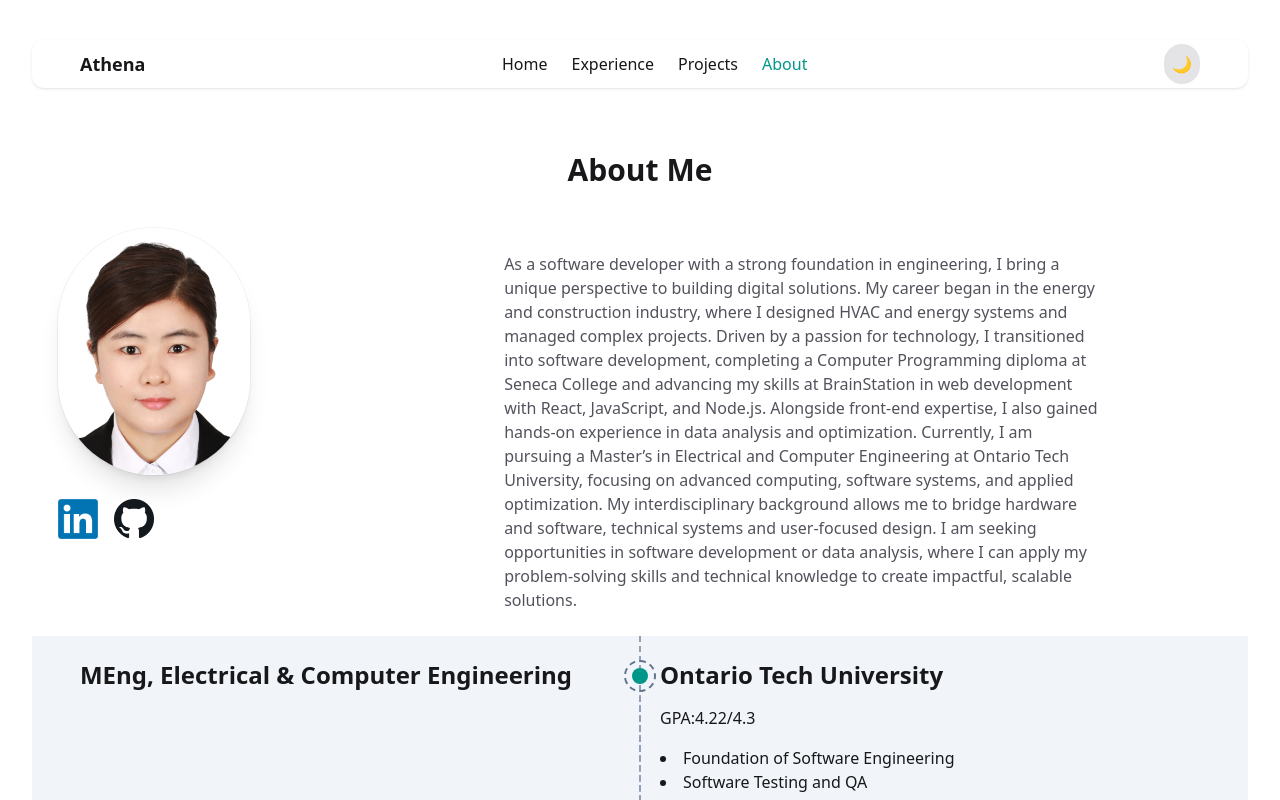
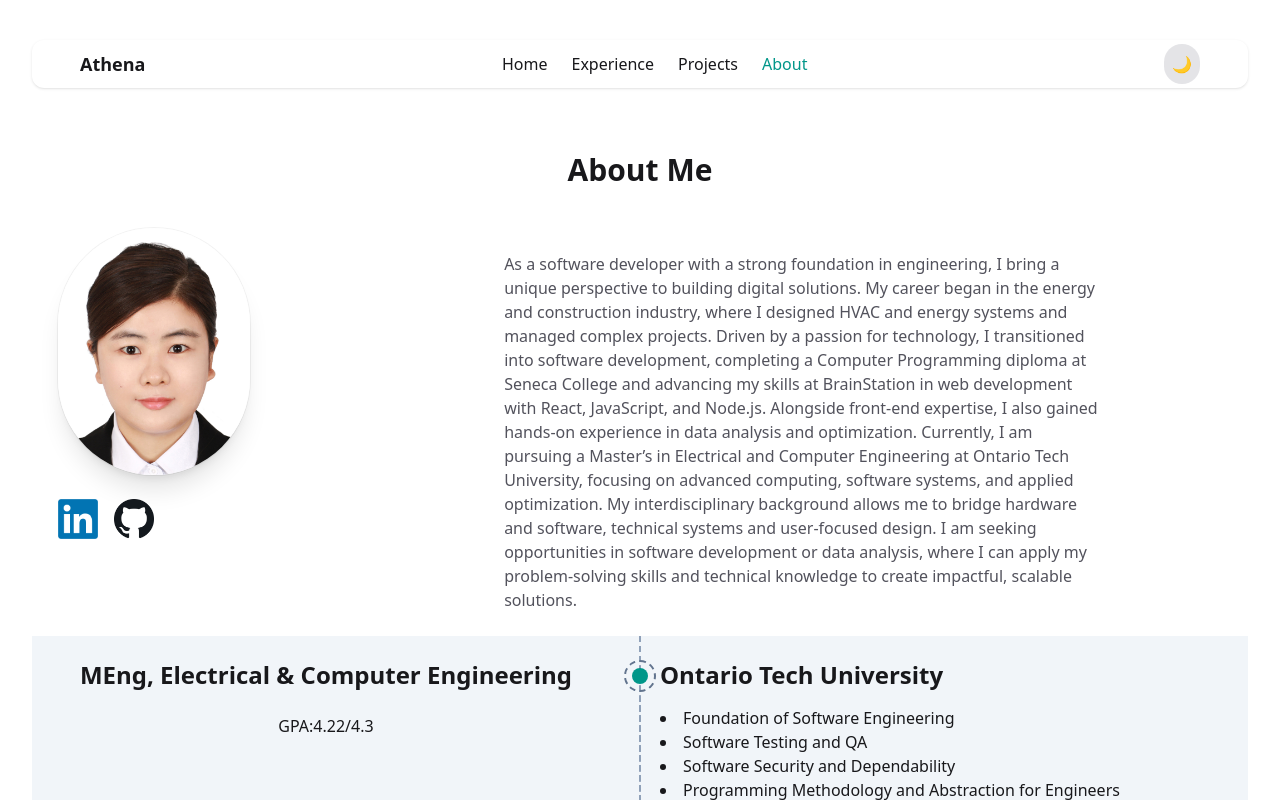
Before and after one commit to Chao-Meng/portfolio-react-tailwind, a React (Vite) app: page /about in a window 1280 px wide. Shown: the top 800 px of the page. Built offline with nearby package versions, Linux system fonts and the light colour scheme.

Commit message:
update the position of gpa

```diff
--- a/src/Components/About.jsx
+++ b/src/Components/About.jsx
@@ -59,11 +59,11 @@ export default function About(){
 
                         <div className="space-y-6">
                             <p className="text-1xl/tight md:text-2xl/tight font-bold">MEng, Electrical & Computer Engineering </p>
-
+                            <p>GPA:4.22/4.3</p>
                         </div>
                         <div className="text-left space-y-4">
                             <p className="text-1xl/tight md:text-2xl/tight font-bold">Ontario Tech University</p>
-                            <p>GPA:4.22/4.3</p>
+
                             <div className="list-disc max-w-prose">
                                 <li>Foundation of Software Engineering</li>
                                 <li>Software Testing and QA </li>
```
